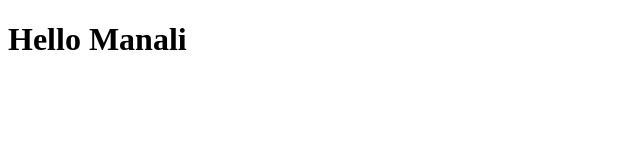
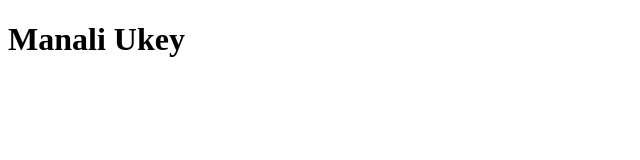
Before and after one commit to ManaliUkey/Portfolio_Manali, a plain HTML site: page index.html in a window 1280 px wide. Shown: the whole page, without its empty margins (0-640 px from the left). Drawn offline with Linux system fonts and the light colour scheme.

Commit message:
Update index.html

```diff
--- a/index.html
+++ b/index.html
@@ -6,7 +6,7 @@
 	<title></title>
 </head>
 <body>
-	<h1>Hello Manali</h1>
+	<h1>Manali Ukey</h1>
 
 </body>
 </html>
```
